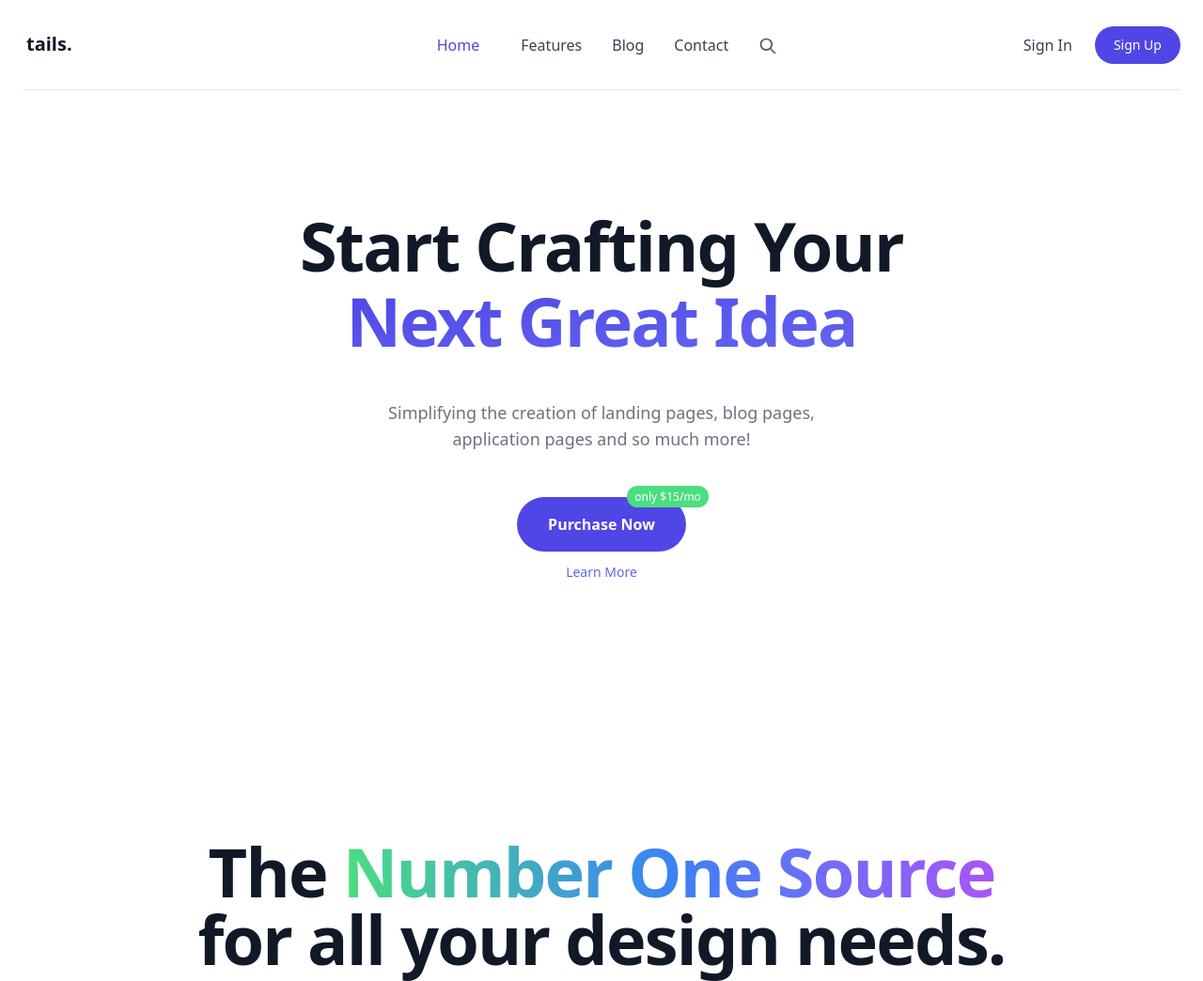
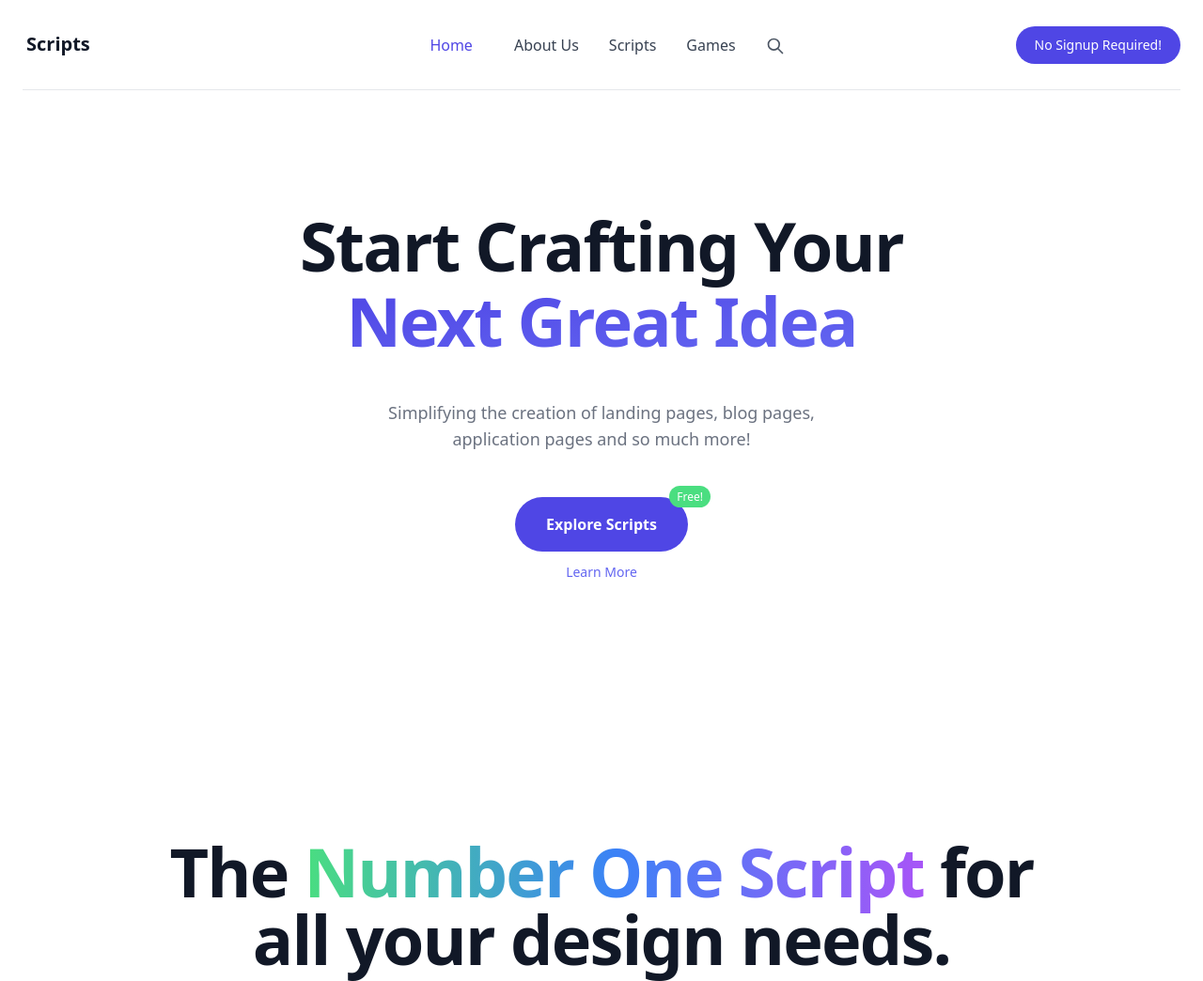
Before and after one commit to Educatque/Scripts, a plain HTML site: page index.html in a window 1280 px wide. Shown: the top 1044 px of the page at 94% size. Drawn offline with nearby package versions, Linux system fonts and the light colour scheme; a web font is replaced by a local one.

Commit message:
Update index.html

```diff
--- a/index.html
+++ b/index.html
@@ -49,24 +49,24 @@ module.exports = {
             <div class="container relative flex flex-wrap items-center justify-between h-24 mx-auto overflow-hidden font-medium border-b border-gray-200 md:overflow-visible lg:justify-center sm:px-4 md:px-2 lg:px-0">
                 <div class="flex items-center justify-start w-1/4 h-full pr-4">
                     <a href="#_" class="inline-block py-4 md:py-0">
-                        <span class="p-1 text-xl font-black leading-none text-gray-900">tails.</span>
+                        <span class="p-1 text-xl font-black leading-none text-gray-900">Scripts</span>
                     </a>
                 </div>
                 <div class="top-0 left-0 items-start hidden w-full h-full p-4 text-sm bg-gray-900 bg-opacity-50 md:items-center md:w-3/4 md:absolute lg:text-base md:bg-transparent md:p-0 md:relative md:flex" :class="{'flex fixed': showMenu, 'hidden': !showMenu }">
                     <div class="flex-col w-full h-auto overflow-hidden bg-white rounded-lg md:bg-transparent md:overflow-visible md:rounded-none md:relative md:flex md:flex-row">
-                        <a href="#_" class="inline-flex items-center block w-auto h-16 px-6 text-xl font-black leading-none text-gray-900 md:hidden">tails<span class="text-indigo-600">.</span></a>
+                        <a href="#_" class="inline-flex items-center block w-auto h-16 px-6 text-xl font-black leading-none text-gray-900 md:hidden">Scripts<span class="text-indigo-600">.</span></a>
                         <div class="flex flex-col items-start justify-center w-full space-x-6 text-center lg:space-x-8 md:w-2/3 md:mt-0 md:flex-row md:items-center">
                             <a href="#_" class="inline-block w-full py-2 mx-0 ml-6 font-medium text-left text-indigo-600 md:ml-0 md:w-auto md:px-0 md:mx-2 lg:mx-3 md:text-center">Home</a>
-                            <a href="#_" class="inline-block w-full py-2 mx-0 font-medium text-left text-gray-700 md:w-auto md:px-0 md:mx-2 hover:text-indigo-600 lg:mx-3 md:text-center">Features</a>
-                            <a href="#_" class="inline-block w-full py-2 mx-0 font-medium text-left text-gray-700 md:w-auto md:px-0 md:mx-2 hover:text-indigo-600 lg:mx-3 md:text-center">Blog</a>
-                            <a href="#_" class="inline-block w-full py-2 mx-0 font-medium text-left text-gray-700 md:w-auto md:px-0 md:mx-2 hover:text-indigo-600 lg:mx-3 md:text-center">Contact</a>
+                            <a href="#_" class="inline-block w-full py-2 mx-0 font-medium text-left text-gray-700 md:w-auto md:px-0 md:mx-2 hover:text-indigo-600 lg:mx-3 md:text-center">About Us</a>
+                            <a href="#_" class="inline-block w-full py-2 mx-0 font-medium text-left text-gray-700 md:w-auto md:px-0 md:mx-2 hover:text-indigo-600 lg:mx-3 md:text-center">Scripts</a>
+                            <a href="#_" class="inline-block w-full py-2 mx-0 font-medium text-left text-gray-700 md:w-auto md:px-0 md:mx-2 hover:text-indigo-600 lg:mx-3 md:text-center">Games</a>
                             <a href="#_" class="absolute top-0 left-0 hidden py-2 mt-6 ml-10 mr-2 text-gray-600 lg:inline-block md:mt-0 md:ml-2 lg:mx-3 md:relative">
                                 <svg class="inline w-5 h-5" fill="none" stroke-linecap="round" stroke-linejoin="round" stroke-width="2" viewBox="0 0 24 24" stroke="currentColor"><path d="M21 21l-6-6m2-5a7 7 0 11-14 0 7 7 0 0114 0z"></path></svg>
                             </a>
                         </div>
                         <div class="flex flex-col items-start justify-end w-full pt-4 md:items-center md:w-1/3 md:flex-row md:py-0">
-                            <a href="#" class="w-full px-3 py-2 mr-0 text-gray-700 md:mr-2 lg:mr-3 md:w-auto">Sign In</a>
-                            <a href="#_" class="inline-flex items-center w-full px-6 py-3 text-sm font-medium leading-4 text-white bg-indigo-600 md:px-3 md:w-auto md:rounded-full lg:px-5 hover:bg-indigo-500 focus:outline-none md:focus:ring-2 focus:ring-0 focus:ring-offset-2 focus:ring-indigo-600">Sign Up</a>
+                            <a href="#" class="w-full px-3 py-2 mr-0 text-gray-700 md:mr-2 lg:mr-3 md:w-auto"></a>
+                            <a href="#_" class="inline-flex items-center w-full px-6 py-3 text-sm font-medium leading-4 text-white bg-indigo-600 md:px-3 md:w-auto md:rounded-full lg:px-5 hover:bg-indigo-500 focus:outline-none md:focus:ring-2 focus:ring-0 focus:ring-offset-2 focus:ring-indigo-600">No Signup Required!</a>
                         </div>
                     </div>
                 </div>
@@ -84,9 +84,9 @@ module.exports = {
             <div class="flex flex-col items-center mt-12 text-center">
                 <span class="relative inline-flex w-full md:w-auto">
                     <a href="#_" type="button" class="inline-flex items-center justify-center w-full px-8 py-4 text-base font-bold leading-6 text-white bg-indigo-600 border border-transparent rounded-full md:w-auto hover:bg-indigo-500 focus:outline-none focus:ring-2 focus:ring-offset-2 focus:ring-indigo-600">
-                        Purchase Now
+                        Explore Scripts
                     </a>
-                    <span class="absolute top-0 right-0 px-2 py-1 -mt-3 -mr-6 text-xs font-medium leading-tight text-white bg-green-400 rounded-full">only $15/mo</span>
+                    <span class="absolute top-0 right-0 px-2 py-1 -mt-3 -mr-6 text-xs font-medium leading-tight text-white bg-green-400 rounded-full">Free!</span>
                 </span>
                 <a href="#_" class="mt-3 text-sm text-indigo-500">Learn More</a>
             </div>
@@ -100,7 +100,7 @@ module.exports = {
 <section class="h-auto bg-white">
     <div class="px-4 py-24 mx-auto max-w-7xl">
         <div class="w-full mx-auto text-left md:w-11/12 xl:w-9/12 md:text-center">
-            <h1 class="mb-6 text-4xl font-extrabold leading-none tracking-normal text-gray-900 md:text-7xl md:tracking-tight"> The <span class="block w-full text-transparent bg-clip-text bg-gradient-to-r from-green-400 via-blue-500 to-purple-500 lg:inline">Number One Source</span> for all your design needs. </h1>
+            <h1 class="mb-6 text-4xl font-extrabold leading-none tracking-normal text-gray-900 md:text-7xl md:tracking-tight"> The <span class="block w-full text-transparent bg-clip-text bg-gradient-to-r from-green-400 via-blue-500 to-purple-500 lg:inline">Number One Script</span> for all your design needs. </h1>
             <p class="px-0 mb-6 text-lg text-gray-600 md:text-xl lg:px-24"> Say hello to the number one source for all your design needs. Drag and drop designs, edit designs, and modify the components to help tell your story. </p>
         </div>
     </div>
```
